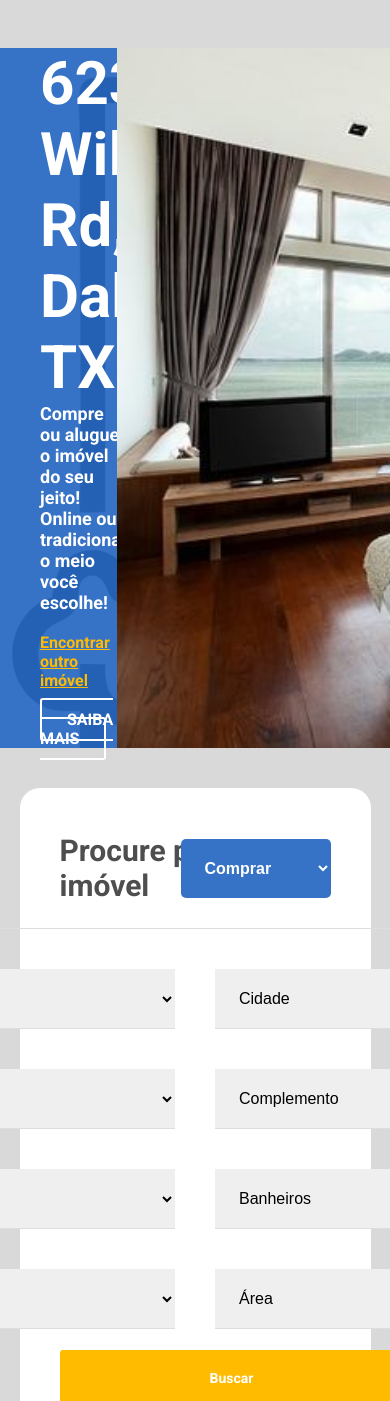
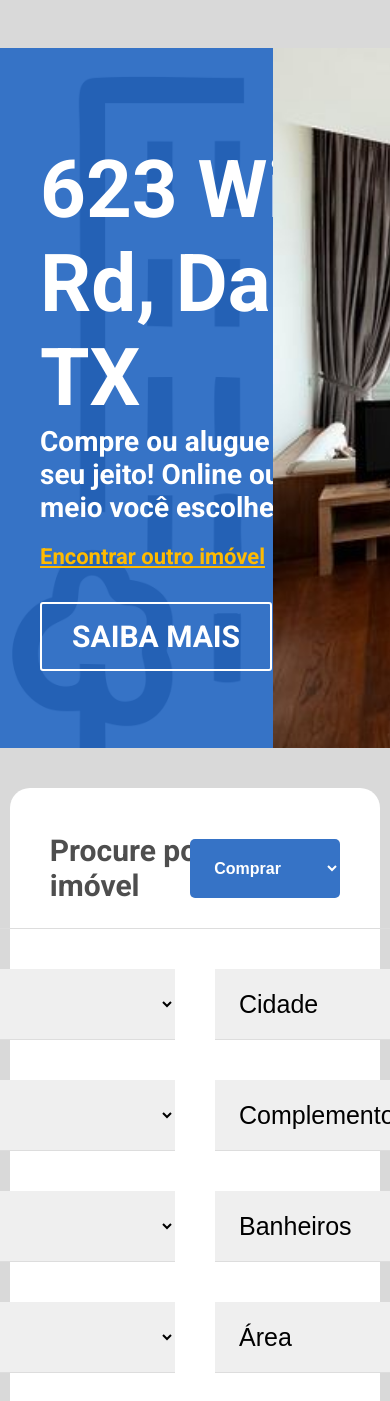
Before and after one commit to vitor-ian/realimoveis, a plain HTML site: page index.html in a window 390 px wide. Shown: the part 132-1533 px from the top of the page. Drawn offline with Linux system fonts and the light colour scheme.

Commit message:
Enviando versão tablet

```diff
--- a/css/styles.css
+++ b/css/styles.css
@@ -543,8 +543,33 @@ h6{
 
 @media only screen and (max-width: 1200px) {
 
+    h1{
+        font-size: 80px;
+    }
+
+    h2{
+        font-size: 28px;
+    }
+
+    h5{
+        font-size: 22px;
+        margin-bottom: 50px;
+    }
+
+    h6{
+        font-size: 20px;
+    }
+
     #contato-menu{
         display: none;
+    }
+
+    #img-banner{
+        width: 30vw;
+    }
+
+    #info-banner{
+        width: 50vh;
     }
 
     #inf-cabecalho{
@@ -556,15 +581,24 @@ h6{
     }
 
     #sec-encontre{
-        width: 90vw;
+        width: 95vw;
     }
 
     .select-opcao{
         width: 400px;
     }
 
+    .btn-02{
+        font-size: 20px;
+    }
+
+    #btn-busca{
+        margin-top: 100px;
+    }
+
     .btn-04{
         margin: 0px;
+        font-size: 25px;
     }
 
     #comprealugue{
@@ -582,4 +616,13 @@ h6{
     #logo-menu{
         left: 100px;
     }
+
+    .btn-03{
+        padding: 15px 30px;
+        font-size: 30px;
+    }
+
+    .select-opcao{
+        font-size: 25px;
+    }
 }
```
